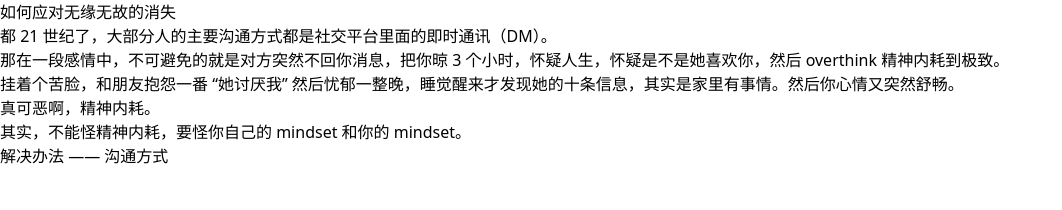
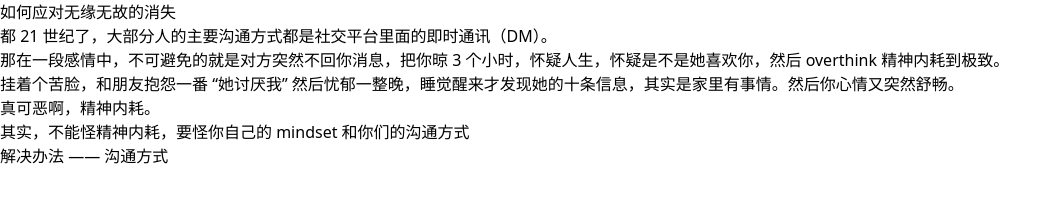
Before and after one commit to EvanNotFound/how-to-deal-with-my-crush, a Next.js app: page /texting-during/prevent-ghosting in a window 1280 px wide. Shown: the top 210 px of the page, without its empty margins (0-1062 px from the left). Built offline with nearby package versions, Linux system fonts and the light colour scheme.

Commit message:
refactor: update metadata structure and improve content clarity
- Refactored `_meta.ts` to include display property for items
- Enhanced clarity in `prevent-ghosting.mdx` by refining language

```diff
--- a/pages/_meta.ts
+++ b/pages/_meta.ts
@@ -14,9 +14,12 @@ export default {
     title: "🥰 恋爱中",
     type: "separator",
   },
-  "texting-during": "网络上",
+  "texting-during": {
+    title: "网络上",
+    display: "hidden",
+  },
   // "in-person-during": "现实中",
-  "what-to-do-during": "如何维持感情",
+  "what-to-do-during": { title: "如何维持感情", display: "hidden" },
 
   "not-finished-before": "还在写，别急，微信打钱加急",
 
--- a/pages/texting-during/prevent-ghosting.mdx
+++ b/pages/texting-during/prevent-ghosting.mdx
@@ -8,6 +8,6 @@
 
 真可恶啊，精神内耗。
 
-其实，不能怪精神内耗，要怪你自己的 mindset 和你的 mindset。
+其实，不能怪精神内耗，要怪你自己的 mindset 和你们的沟通方式
 
 ## 解决办法 —— 沟通方式
```
